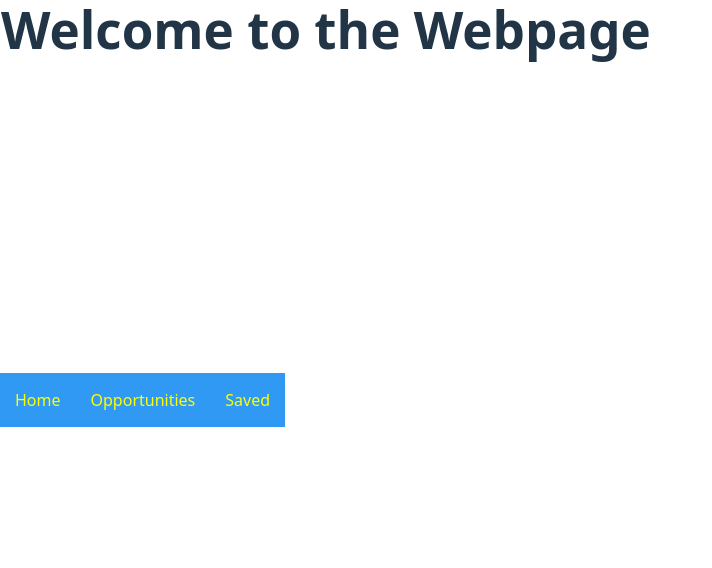
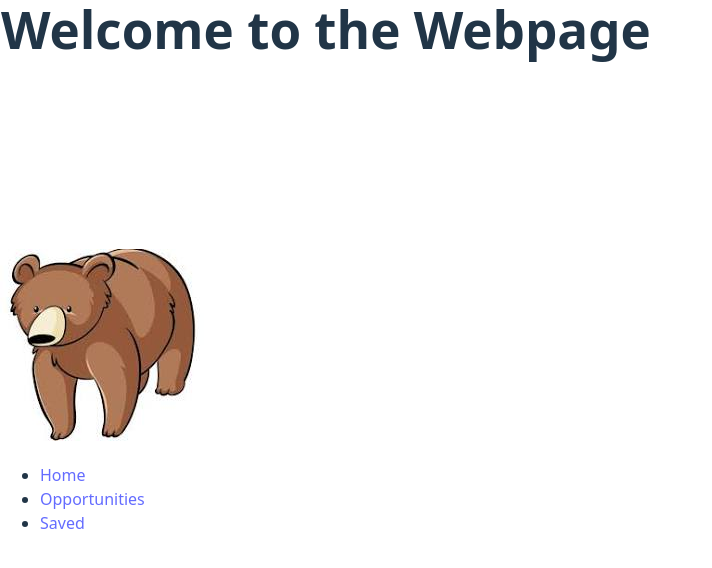
Before and after one commit to lelinyu/HOTH12, a React (Vite) app in the folder volunteer-app/: page / in a window 1280 px wide. Shown: the top 568 px of the page, without its empty margins (0-712 px from the left). Built offline with nearby package versions, Linux system fonts and the light colour scheme.

Commit message:
navbar class

```diff
--- a/volunteer-app/src/App.css
+++ b/volunteer-app/src/App.css
@@ -10,27 +10,3 @@
   margin: 1px;
 
 }
-
-.navbar ul {
-  list-style-type: none;
-  background-color: rgb(48, 153, 244);
-  padding: 0px;
-  margin: 0px;
-  overflow: hidden;
-}
-
-.navbar a {
-  color:yellow;
-  text-decoration: none;
-  padding:15px;
-  display: block;
-  text-align: center;
-}
-
-.navbar a:hover {
-  background-color: rgb(119, 184, 240);
-}
-
-.navbar li {
-  float: left;
-}
--- a/volunteer-app/src/App.jsx
+++ b/volunteer-app/src/App.jsx
@@ -1,16 +1,11 @@
 import "./App.css";
+import Navbar from "./components/navbar";
 
 function App() {
   return (
     <>
-    <nav class="navbar">
-      <ul>
-        <li><a href="">Home</a></li>
-        <li><a href="">Opportunities</a></li>
-        <li><a href="">Saved</a></li>
-      </ul>
-    </nav>
     <div>
+      <Navbar />
       <h1 className = "top-left"> Welcome to the Webpage </h1>
     </div>
     </>
--- /dev/null
+++ b/volunteer-app/src/components/navbar.css
@@ -0,0 +1,31 @@
+body {
+    margin: 0px;
+}
+
+main {
+    margin: 20px;
+}
+
+.navbar ul {
+    list-style-type: none;
+    background-color: rgb(48, 153, 244);
+    padding: 0px;
+    margin: 0px;
+    overflow: hidden;
+}
+
+.navbar a {
+    color:yellow;
+    text-decoration: none;
+    padding:15px;
+    display: block;
+    text-align: center;
+}
+
+.navbar a:hover {
+    background-color: rgb(119, 184, 240);
+}
+
+.navbar li {
+    float: left;
+}
--- /dev/null
+++ b/volunteer-app/src/components/navbar.jsx
@@ -0,0 +1,21 @@
+import React, {useState} from 'react';
+import BearLogo from "../assets/bruinbear.jpeg";
+
+function navbar() {
+    return (
+    <nav className="navbar">
+        <div className = "leftSide">
+            <img src={BearLogo}></img>
+        </div>
+        <div className = "rightSide">
+            <ul>
+                <li><a href="">Home</a></li>
+                <li><a href="">Opportunities</a></li>
+                <li><a href="">Saved</a></li>
+            </ul>
+        </div>
+    </nav>
+    )
+}
+
+export default navbar
```
Also changed, not shown: volunteer-app/src/assets/bruinbear.jpeg (added).
